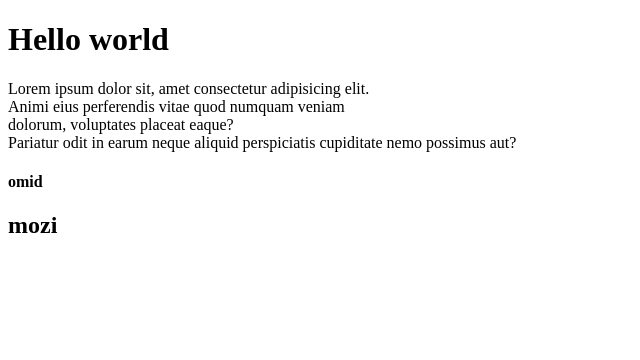
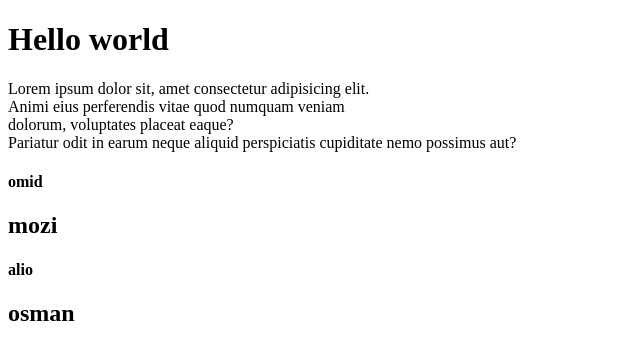
Before and after one commit to omidzavar/project, a plain HTML site: page index.html in a window 1280 px wide. Shown: the whole page, without its empty margins (0-640 px from the left). Drawn offline with Linux system fonts and the light colour scheme.

Commit message:
add names

```diff
--- a/index.html
+++ b/index.html
@@ -17,6 +17,9 @@
     </p>
     <h4>omid</h4>
     <h2>mozi</h2>
+
+    <h4>alio</h4>
+    <h2>osman</h2>
 </body>
 
 </html>
```
